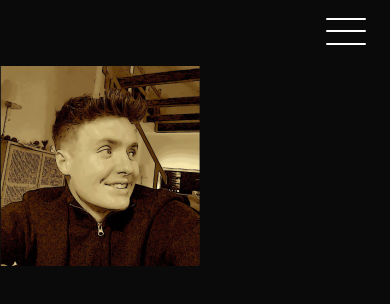
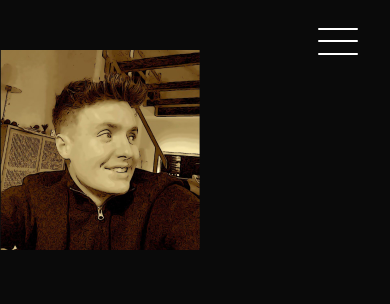
Before and after one commit to TobiasAagaard/portfolio, a React (Vite) app in the folder Frontend/: page / in a window 390 px wide. Shown: the top 304 px of the page. Built offline with nearby package versions, Linux system fonts and the light colour scheme.

Commit message:
Burger setup

```diff
--- a/Frontend/src/Components/BurgerMenu/BurgerMenu.scss
+++ b/Frontend/src/Components/BurgerMenu/BurgerMenu.scss
@@ -6,14 +6,16 @@
 
 @media only screen and (max-width: 880px) {
     .menuStyles {
-        top: -0.6rem;
-        right: 1.5rem;
+        top: 1rem;
+        right: 2rem;
         position: absolute;
         height: 50px;
         width: 40px;
         margin-left: auto;
+        z-index: 10;
         position: relative;
         cursor: pointer;
+
         span {
             height: 2px;
             width: 100%;
@@ -51,29 +53,33 @@
     }
     .burgerNav {
         display: flex;
+        margin: 0;
+        padding: 0;
         position: fixed;
+        background-color: #00f5d4;
         flex-direction: column;
         align-items: center;
         justify-content: space-evenly;
-        height: 92vh;
-        width: 100%;
-        transform: translateX(100%);
+        height: 100vh;
+        width: 50%;
+        right: 0;
+        transform: translateY(-100%);
         transition: transform 0.5s ease-in-out;
+
         li {
             list-style: none;
             opacity: 0;
             transition: 1s ease-in-out;
+
             a {
 
                 text-decoration: none;
-                color: #fff;
-
-
+                color: #000;
             }
 
         }
     } .open {
-        transform:translateX(0%) ;
+        transform:translateY(0%) ;
         li {
             opacity: 1;
         }
--- a/Frontend/src/Components/BurgerMenu/BurgerMenu.tsx
+++ b/Frontend/src/Components/BurgerMenu/BurgerMenu.tsx
@@ -8,7 +8,7 @@ export const BurgerMenu: React.FC = () => {
     const [menuOpen, setMenuOpen] = useState<boolean>(false);
 
     const handleToggle = () => {
-        setMenuOpen(!menuOpen);
+        setMenuOpen((prev) => !prev);
     }
     return (
         <>
--- a/Frontend/src/Components/Navbar/Navbar.scss
+++ b/Frontend/src/Components/Navbar/Navbar.scss
@@ -1,5 +1,4 @@
 .mainNav {
-    margin-top: 1rem;
     display: flex;
     justify-content: center;
 
```
